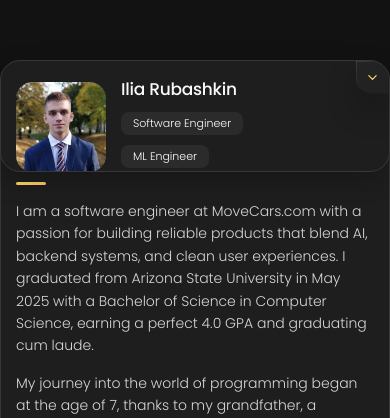
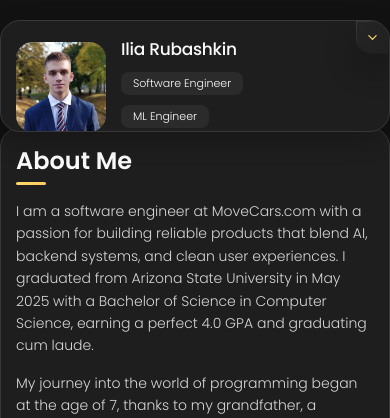
Before and after one commit to Rubilia/personal-website, a Flask app: page / in a window 390 px wide. Shown: the top 418 px of the page. Run offline with Flask 3, Linux system fonts and the light colour scheme; parts of the project's set-up code (start-up, migrations or seed data) failed here and were passed over; some libraries are stand-ins or nearby versions.

Commit message:
Fixed profile section overlay issue on mobile

```diff
--- a/static/css/style.css
+++ b/static/css/style.css
@@ -108,7 +108,7 @@ Project tab
 
 .sidebar {
     position: sticky;
-    top: 60px;
+    top: 20px;
     max-height: max-content;
     height: 100%;
     margin-bottom: 0;
```
